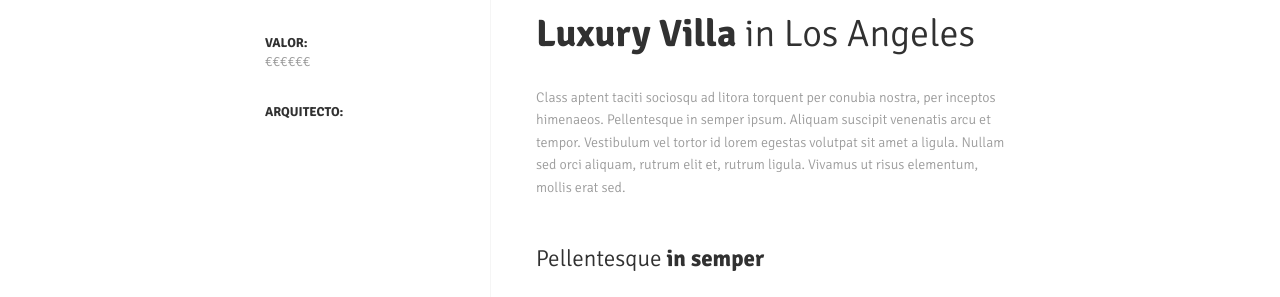
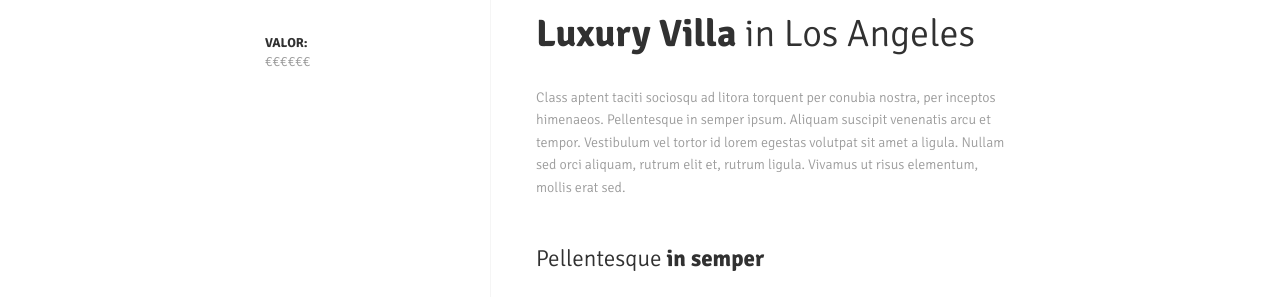
Before and after one commit to rrequero/reformasmatiasgomez, a Jekyll site: the page built from _posts/2016-08-01-renovacion-banio.markdown, in a window 1280 px wide. Shown: the part 409-706 px from the top of the page. Built offline with Jekyll 4.4.1, drawn with Linux system fonts in a browser that asks for light colours.

Commit message:
refactor posts

```diff
--- a/_layouts/post.html
+++ b/_layouts/post.html
@@ -28,8 +28,8 @@
                         <h5>Valor:</h5>
                         <p>{{ page.value }}</p>
 
-                        <h5>Arquitecto:</h5>
-                        <p class="without-margin-bottom">{{ page.architect }}</p>
+                        <!-- <h5>Arquitecto:</h5>
+                        <p class="without-margin-bottom">{{ page.architect }}</p> -->
 
                     </div>
 
```
